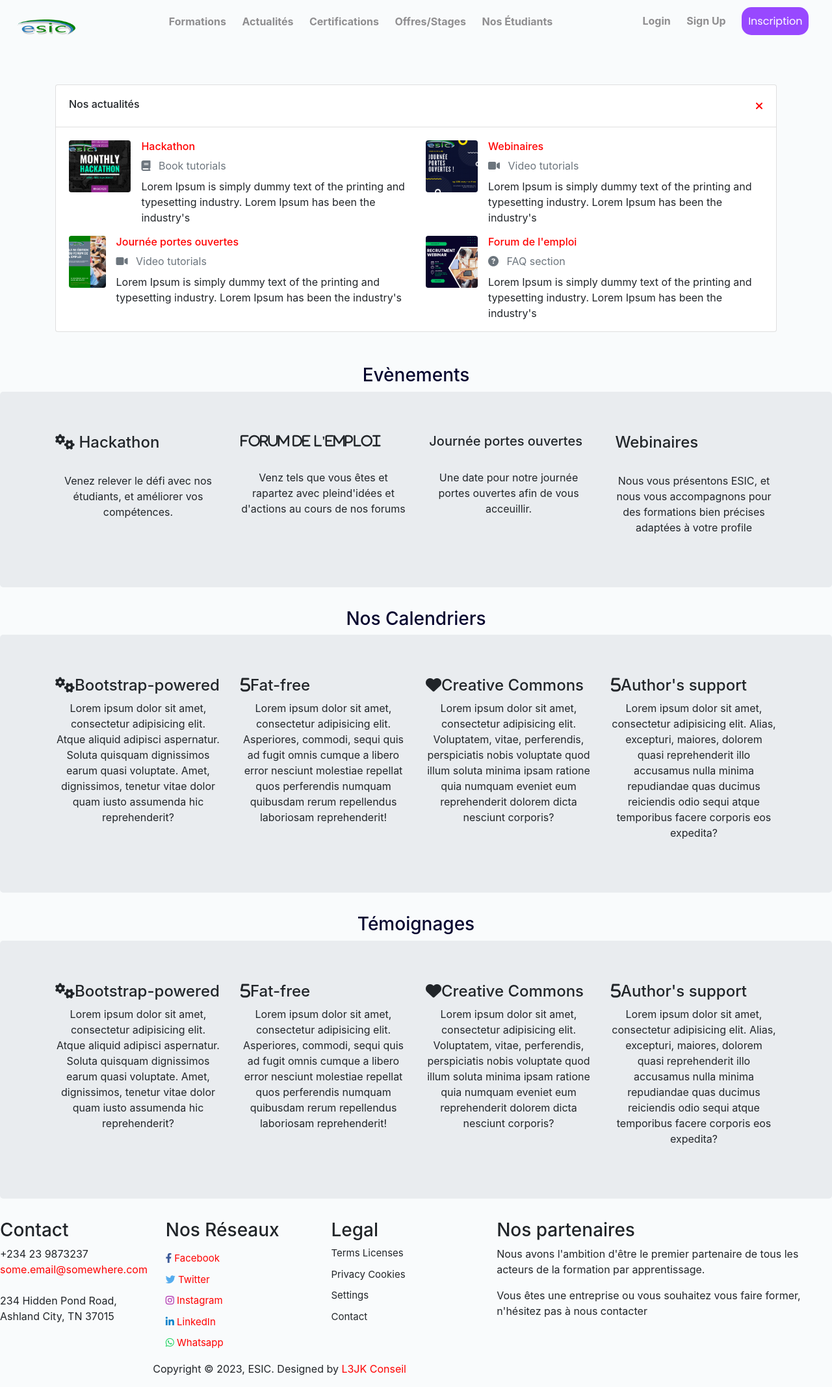
After one commit to jwnzao/eisc_web, a Django app: page /actualites in a window 1280 px wide. The commit adds this page. Shown: the whole page at 65% size. Run offline with Django 4.2, Linux system fonts and the light colour scheme; some libraries are stand-ins or nearby versions.

Commit message:
Ajout des pages actualites  et son contenu , modifications de la page d\acceuil et de certains titres

```diff
--- /dev/null
+++ b/esic_web/core/templates/core/actualites.html
@@ -0,0 +1,143 @@
+{% extends 'main.html'%};
+{% block content %}
+<style>
+
+
+    .mt-50 {
+        margin-top: 50px
+    }
+
+    .mb-50 {
+        margin-bottom: 50px
+    }
+
+
+    .card-header:not([class*=bg-]):not([class*=alpha-]) {
+        background-color: transparent;
+        padding-top: 1.25rem;
+
+    }
+
+    .header-elements-inline {
+        display: -ms-flexbox;
+        display: flex;
+        -ms-flex-align: center;
+        align-items: center;
+        -ms-flex-pack: justify;
+        justify-content: space-between;
+        -ms-flex-wrap: nowrap;
+        flex-wrap: nowrap;
+    }
+
+    a{
+    text-decoration: none !important;
+    color: red;
+    }
+
+    .img-preview {
+        max-height: 5rem;
+    }
+</style>
+
+<div class="container d-flex justify-content-center mt-50 mb-50">
+<div class="card">
+    <div class="card-header header-elements-inline">
+        <h6 class="card-title">Nos actualités</h6>
+        <div class="header-elements">
+            <div class="list-icons mb-2">
+                <a class="fa fa-close" data-action="collapse" data-abc="true"></a>
+            </div>
+        </div>
+    </div>
+
+    <div class="card-body pb-0">
+        <div class="row">
+            <div class="col-xl-6">
+                <div class="media flex-column flex-sm-row mt-0 mb-3">
+                        <div class="mr-sm-3 mb-2 mb-sm-0">
+                            <div class="card-img-actions">
+                                <a href="#" data-abc="true">
+                                    <img src="/esic_web/static/images/mh.png" class="img-fluid img-preview rounded" alt="">
+                                </a>
+                            </div>
+                        </div>
+
+                        <div class="media-body">
+                            <h6 class="media-title"><a href="#" data-abc="true">Hackathon</a></h6>
+                            <ul class="list-inline list-inline-dotted text-muted mb-2">
+                                <li class="list-inline-item"><i class="fa fa-book mr-2"></i> Book tutorials</li>
+                            </ul>
+                                Lorem Ipsum is simply dummy text of the printing and typesetting industry. Lorem Ipsum has been the industry's
+                        </div>
+                    </div>
+
+                    <div class="media flex-column flex-sm-row mt-0 mb-3">
+                        <div class="mr-sm-3 mb-2 mb-sm-0">
+                            <div class="card-img-actions">
+                                <a href="#" data-abc="true">
+                                    <img src="/esic_web/static/images/forum.png" class="img-fluid img-preview rounded" alt="">
+
+                                </a>
+                            </div>
+                        </div>
+
+                        <div class="media-body">
+                            <h6 class="media-title"><a href="#" data-abc="true">Journée portes ouvertes</a></h6>
+                            <ul class="list-inline list-inline-dotted text-muted mb-2">
+                                <li class="list-inline-item"><i class="fa fa-video-camera mr-2"></i> Video tutorials</li>
+                            </ul>
+                            Lorem Ipsum is simply dummy text of the printing and typesetting industry. Lorem Ipsum has been the industry's
+                        </div>
+                    </div>
+                </div>
+
+                <div class="col-xl-6">
+                    <div class="media flex-column flex-sm-row mt-0 mb-3">
+                        <div class="mr-sm-3 mb-2 mb-sm-0">
+                            <div class="card-img-actions">
+                                <a href="#" data-abc="true">
+                                    <img src="/esic_web/static/images/jpo.png" class="img-fluid img-preview rounded" alt="">
+
+                                </a>
+                            </div>
+                        </div>
+
+                        <div class="media-body">
+                            <h6 class="media-title"><a href="#" data-abc="true">Webinaires</a></h6>
+                            <ul class="list-inline list-inline-dotted text-muted mb-2">
+                                <li class="list-inline-item"><i class="fa fa-video-camera mr-2"></i> Video tutorials</li>
+                            </ul>
+                            Lorem Ipsum is simply dummy text of the printing and typesetting industry. Lorem Ipsum has been the industry's
+                        </div>
+                    </div>
+
+                    <div class="media flex-column flex-sm-row mt-0 mb-3">
+                        <div class="mr-sm-3 mb-2 mb-sm-0">
+                            <div class="card-img-actions">
+                                <a href="#" data-abc="true">
+                                    <img src="/esic_web/static/images/rw.png" class="img-fluid img-preview rounded" alt="">
+
+                                </a>
+                            </div>
+                        </div>
+
+                        <div class="media-body">
+                            <h6 class="media-title"><a href="#" data-abc="true">Forum de l'emploi</a></h6>
+                            <ul class="list-inline list-inline-dotted text-muted mb-2">
+                                <li class="list-inline-item"><i class="fa fa-question-circle mr-2"></i> FAQ section</li>
+                            </ul>
+                                Lorem Ipsum is simply dummy text of the printing and typesetting industry. Lorem Ipsum has been the industry's
+                        </div>
+                    </div>
+                </div>
+            </div>
+        </div>
+    </div>
+</div>
+</div>
+
+
+
+
+
+{% endblock %}
--- a/esic_web/core/urls.py
+++ b/esic_web/core/urls.py
@@ -1,9 +1,11 @@
 from django.urls import path
-from .views import home_page, articles_page
+from .views import home_page, articles_page, actualites_page, presentation_page
 
 
 urlpatterns = [
     #path('home/', include('home.urls')),
     path("", home_page, name="home"),
-    path("/articles", articles_page, name="articles"),
+    path("articles", articles_page, name="articles"),
+    path("actualites", actualites_page, name="actualites"),
+    path("presentation", presentation_page, name="presentation"),
 ]
--- a/esic_web/core/views.py
+++ b/esic_web/core/views.py
@@ -8,3 +8,9 @@
 
 def articles_page(request):
     return render(request, "core/articles.html")
+
+def actualites_page(request):
+    return render(request, "core/actualites.html")
+
+def presentation_page(request):
+    return render(request, "core/presentation.html")
--- a/esic_web/templates/footer.html
+++ b/esic_web/templates/footer.html
@@ -7,27 +7,27 @@
 
         <div class="row">
             <div class="col-md-3 col-sm-6 highlight">
-                <div class="h-caption"><h4><i class="fa fa-cogs fa-5"></i>Bootstrap-powered</h4></div>
+                <div class="h-caption"><h4><i class="fa fa-cogs fa-5"></i> Hackathon</h4></div><br>
                 <div class="h-body text-center">
-                    <p>Lorem ipsum dolor sit amet, consectetur adipisicing elit. Atque aliquid adipisci aspernatur. Soluta quisquam dignissimos earum quasi voluptate. Amet, dignissimos, tenetur vitae dolor quam iusto assumenda hic reprehenderit?</p>
+                    <p>Venez relever le défi avec nos étudiants, et améliorer vos compétences.</p>
                 </div>
             </div>
             <div class="col-md-3 col-sm-6 highlight">
-                <div class="h-caption"><h4><i class="fa fa-flash fa-5"></i>Fat-free</h4></div>
+                <div class="h-caption"><h5><i class="fa fa-smile-o fa">Forum de l'emploi</i></h5></div><br>
                 <div class="h-body text-center">
-                    <p>Lorem ipsum dolor sit amet, consectetur adipisicing elit. Asperiores, commodi, sequi quis ad fugit omnis cumque a libero error nesciunt molestiae repellat quos perferendis numquam quibusdam rerum repellendus laboriosam reprehenderit! </p>
+                    <p>Venz tels que vous êtes et rapartez avec pleind'idées et d'actions au cours de nos forums</p>
                 </div>
             </div>
             <div class="col-md-3 col-sm-6 highlight">
-                <div class="h-caption"><h4><i class="fa fa-heart fa-5"></i>Creative Commons</h4></div>
+                <div class="h-caption"><h5><i class="fa fa-flash fa"></i> Journée portes ouvertes</h5></div><br>
                 <div class="h-body text-center">
-                    <p>Lorem ipsum dolor sit amet, consectetur adipisicing elit. Voluptatem, vitae, perferendis, perspiciatis nobis voluptate quod illum soluta minima ipsam ratione quia numquam eveniet eum reprehenderit dolorem dicta nesciunt corporis?</p>
+                    <p>Une date pour notre journée portes ouvertes afin de vous acceuillir.</p>
                 </div>
             </div>
             <div class="col-md-3 col-sm-6 highlight">
-                <div class="h-caption"><h4><i class="fa fa-smile-o fa-5"></i>Author's support</h4></div>
+                <div class="h-caption"><h4><i class="fa fa-smile-o fa"></i> Webinaires</h4></div><br>
                 <div class="h-body text-center">
-                    <p>Lorem ipsum dolor sit amet, consectetur adipisicing elit. Alias, excepturi, maiores, dolorem quasi reprehenderit illo accusamus nulla minima repudiandae quas ducimus reiciendis odio sequi atque temporibus facere corporis eos expedita? </p>
+                    <p>Nous vous présentons ESIC, et nous vous accompagnons pour des formations bien précises adaptées à votre profile</p>
                 </div>
             </div>
         </div> <!-- /row  -->
@@ -71,9 +71,9 @@
     </div>
 </div>
 <h3 style="color:#06052f;" class="text-center thin">Témoignages</h3>
-<div class="jumbotron top-space">
+<div class="jumbotron top-space" style="display:block">
 
-    <div class="container">
+    <div class="container" >
         <div class="row">
             <div class="col-md-3 col-sm-6 highlight">
                 <div class="h-caption"><h4><i class="fa fa-cogs fa-5"></i>Bootstrap-powered</h4></div>
@@ -152,8 +152,8 @@
             <div class="col-md-5 mb-md-0 mb-4">
                 <h3 class="widget-title">Nos partenaires</h3>
                 <div class="widget-body">
-                    <p>Lorem ipsum dolor sit amet, consectetur adipisicing elit. Excepturi, dolores, quibusdam architecto voluptatem amet fugiat nesciunt placeat provident cumque accusamus itaque voluptate modi quidem dolore optio velit hic iusto vero praesentium repellat commodi ad id expedita cupiditate repellendus possimus unde?</p>
-                    <p>Eius consequatur nihil quibusdam! Laborum, rerum, quis, inventore ipsa autem repellat provident assumenda labore soluta minima alias temporibus facere distinctio quas adipisci nam sunt explicabo officia tenetur at ea quos doloribus dolorum voluptate reprehenderit architecto sint libero illo et hic.</p>
+                    <p> Nous avons l'ambition d'être le premier partenaire de tous les acteurs de la formation par apprentissage.</p>
+                    <p> Vous êtes une entreprise ou vous souhaitez vous faire former, n'hésitez pas à nous contacter</p>
                 </div>
             </div>
         </div>
--- a/esic_web/templates/main.html
+++ b/esic_web/templates/main.html
@@ -25,7 +25,7 @@
     <link href="https://fonts.googleapis.com/css2?family=Mulish:wght@600&family=Roboto+Mono:wght@700&display=swap" rel="stylesheet">
     <script src="https://unpkg.com/@lottiefiles/lottie-player@latest/dist/lottie-player.js"></script>
     <link rel="stylesheet" href="{% static 'styles/style.css'%}">
-    <title>Document</title>
+    <title>ESIC Web</title>
 </head>
 <body>
     <style>
--- a/esic_web/templates/navbar.html
+++ b/esic_web/templates/navbar.html
@@ -3,25 +3,25 @@
 <div class="container-navbar">
     <nav class="">
         <a class="navbar-brand" href="">
-         <img src="{% static 'images/logo_esic.jpeg'%}" alt="Logo" style="width:40px;">
+         <img src="{% static 'images/logo_esic.jpeg'%}" alt="Logo" style="width:90px;">
         </a>
        <!-- Toggler/collapsibe Button -->
         <!-- Links -->
         <ul class="">
             <li class="">
-                <a class="" href="{% url 'articles' %}">Formations</a>
+                <a class="" href="">Formations</a>
             </li>
             <li class="">
-                <a class="" href="/offres">Actualités</a>
+                <a class="" href="{% url 'actualites' %}">Actualités</a>
             </li>
             <li class="">
-                <a class="" href="/contact">Certifications</a>
+                <a class="" href="">Certifications</a>
             </li>
             <li class="">
-                <a class="" href="/contact">Offres/Stages</a>
+                <a class="" href="">Offres/Stages</a>
             </li>
             <li class="">
-                <a class="" href="/contact">Nos Étudiants</a>
+                <a class="" href="">Nos Étudiants</a>
             </li>
         </ul>
         <div>
```
Also changed, not shown: esic_web/core/templates/core/index.html (+5 -5 lines), esic_web/core/templates/core/presentation.html (added, +7 -0 lines), esic_web/static/images/forum.png (added), esic_web/static/images/jpo.png (added), esic_web/static/images/mh.png (added), esic_web/static/images/rw.png (added), 1 other file.
